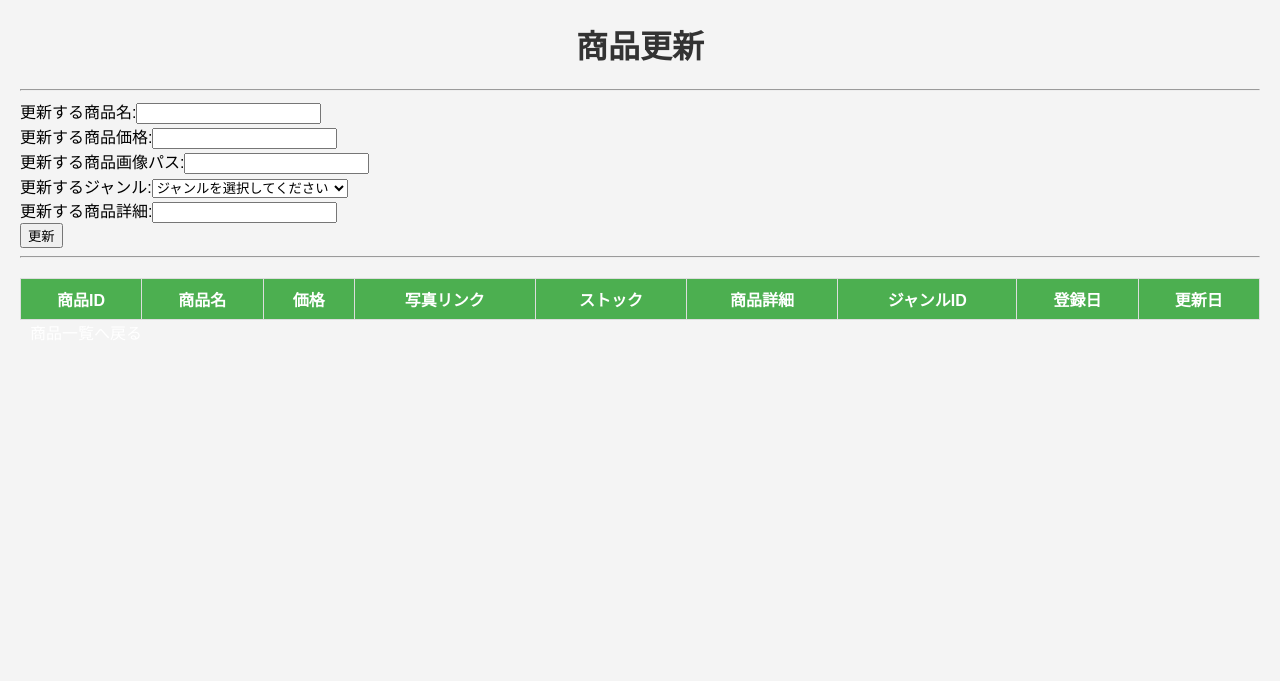
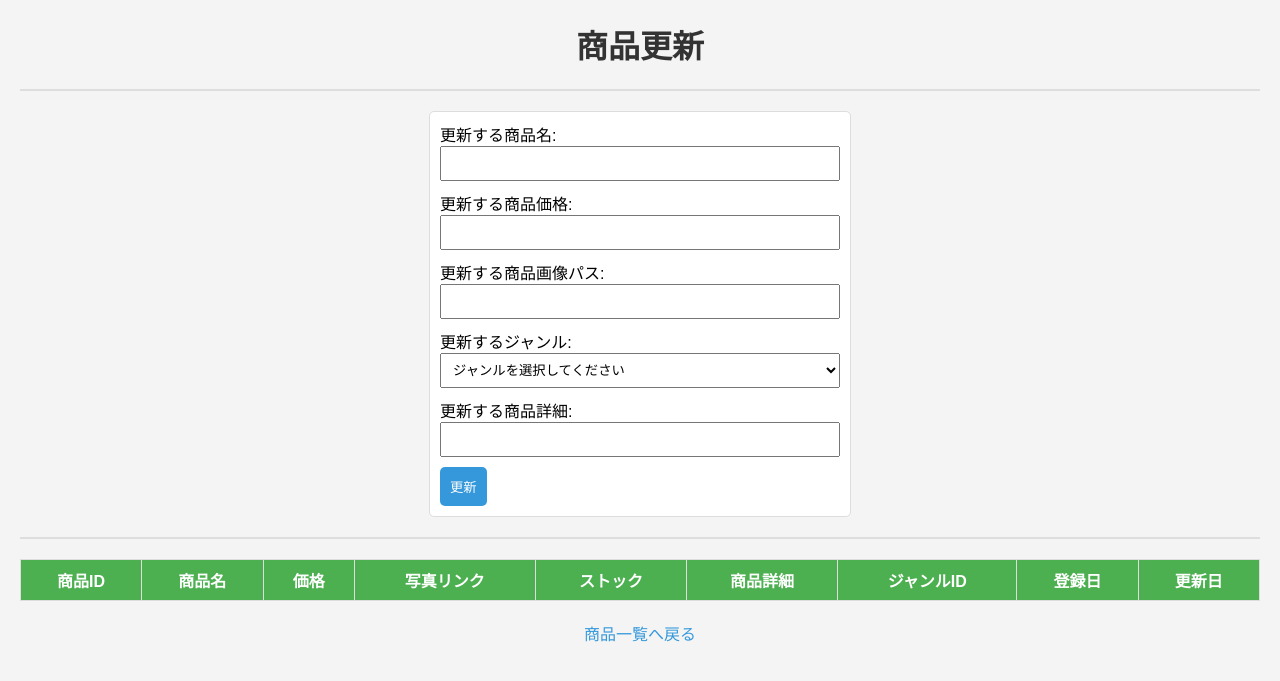
Before and after one commit to Rui0827/teamC, a PHP site: page /kanrisya_koshin.php in a window 1280 px wide. Shown: the top 681 px of the page. Run offline with PHP 8.4, Linux system fonts and the light colour scheme; data that the repository does not hold is empty.

Commit message:
更新完了

```diff
--- a/system/css/kanrisya_koshin.css
+++ b/system/css/kanrisya_koshin.css
@@ -1,14 +1,50 @@
-h1{
-    text-align:center;
-}
+/* kanrisya_koshin.css */
+
 body {
     font-family: Arial, sans-serif;
     background-color: #f4f4f4;
     margin: 20px;
 }
+
 h1 {
+    text-align: center;
     color: #333;
 }
+
+hr {
+    border: 1px solid #ddd;
+}
+
+form {
+    max-width: 400px;
+    margin: 20px auto;
+    padding: 10px;
+    background-color: #fff;
+    border: 1px solid #ddd;
+    border-radius: 5px;
+}
+
+form input,
+form select {
+    width: 100%;
+    padding: 8px;
+    margin-bottom: 10px;
+    box-sizing: border-box;
+}
+
+button {
+    background-color: #3498db;
+    color: white;
+    padding: 10px;
+    border: none;
+    border-radius: 5px;
+    cursor: pointer;
+}
+
+button:hover {
+    background-color: #2980b9;
+}
+
 table {
     border-collapse: collapse;
     width: 100%;
@@ -20,75 +56,24 @@ th, td {
     padding: 8px;
     text-align: center;
 }
+
 th {
     background-color: #4CAF50;
     color: white;
 }
+
 tr:nth-child(even) {
     background-color: #f2f2f2;
 }
+
 a {
+    display: block;
+    margin-top: 20px;
+    text-align: center;
+    color: #3498db;
     text-decoration: none;
-    padding:10px;
-    margin-top:10px;
-    border:none;
-    cursor:pointer;
-    color: white;
-}
-/* kanrisya_itiran.css */
-
-.rui {
-    display: flex;
-    flex-direction: row;
-    justify-content: center;
-    align-items: center;
-    gap: 1em;
 }
 
-.logout{
-    text-align: center;
-
+a:hover {
+    color: #2980b9;
 }
-
-.logout input[type="submit"] {
-    background-color: #e74c3c; /* ログアウトボタンの色 */
-    border-radius:5px;
-    text-decoration: none;
-    padding:10px;
-    margin-top:10px;
-    border:none;
-    cursor:pointer;
-    color: white;
-}
-
-.register{
-    text-align: center;
-
-}
-
-.register input[type="submit"] {
-    background-color: #27ae60; /* 登録ボタンの色 */
-    border-radius:5px;
-    text-decoration: none;
-    padding:10px;
-    margin-top:10px;
-    border:none;
-    cursor:pointer;
-    color: white;
-}
-
-.update{
-    background-color: #27ae60; /* 削除ボタンの色 */
-    border-radius:5px;
-
-}
-
-
-
-
-
-.delete{
-    background-color: #e74c3c; /* 削除ボタンの色 */
-    border-radius:5px;
-
-}
```
